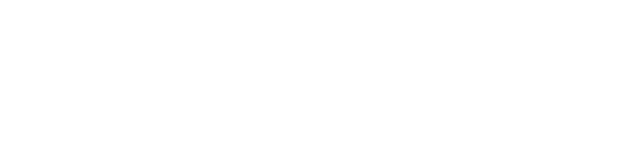
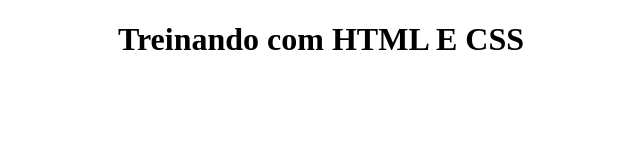
Before and after one commit to peddroka/Ex012, a plain HTML site: page All/index.html in a window 1280 px wide. Shown: the whole page, without its empty margins (319-959 px from the left). Drawn offline with Linux system fonts and the light colour scheme.

Commit message:
Ex012 - correção 1

```diff
--- a/All/index.html
+++ b/All/index.html
@@ -6,5 +6,7 @@
     <link rel="stylesheet" href="style.css" />
     <title>ID com CSS</title>
   </head>
-  <body></body>
+  <body>
+    <h1>Treinando com HTML E CSS</h1>
+  </body>
 </html>
```
